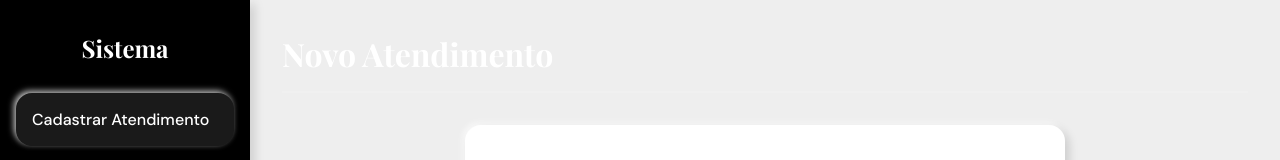
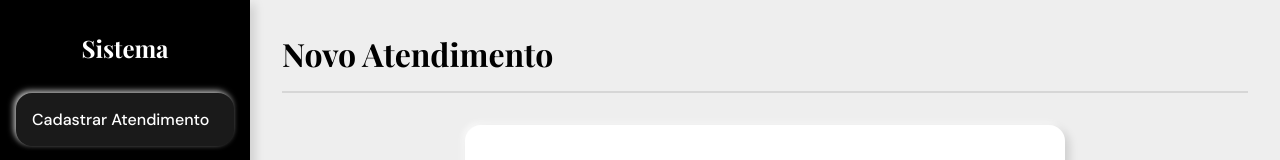
Before and after one commit to ViniMouraDev98/SistemaAtendimento, a website: page public/index.html in a window 1280 px wide. Shown: the top 160 px of the page. Drawn offline with nearby package versions, Linux system fonts and the light colour scheme; no server answers.

Commit message:
style: atualizar cor do titulo da pagina para preto

```diff
--- a/public/style.css
+++ b/public/style.css
@@ -90,11 +90,11 @@ h1, h2, h3, h4, h5, h6 {
 .page-header {
   margin-bottom: 2rem;
   padding-bottom: 1rem;
-  border-bottom: 2px solid rgba(255,255,255,0.1);
+  border-bottom: 2px solid rgba(0,0,0,0.1);
 }
 
 .page-header h1 {
-  color: var(--text-light);
+  color: var(--text-dark);
 }
 
 /* Container & Cards */
```
